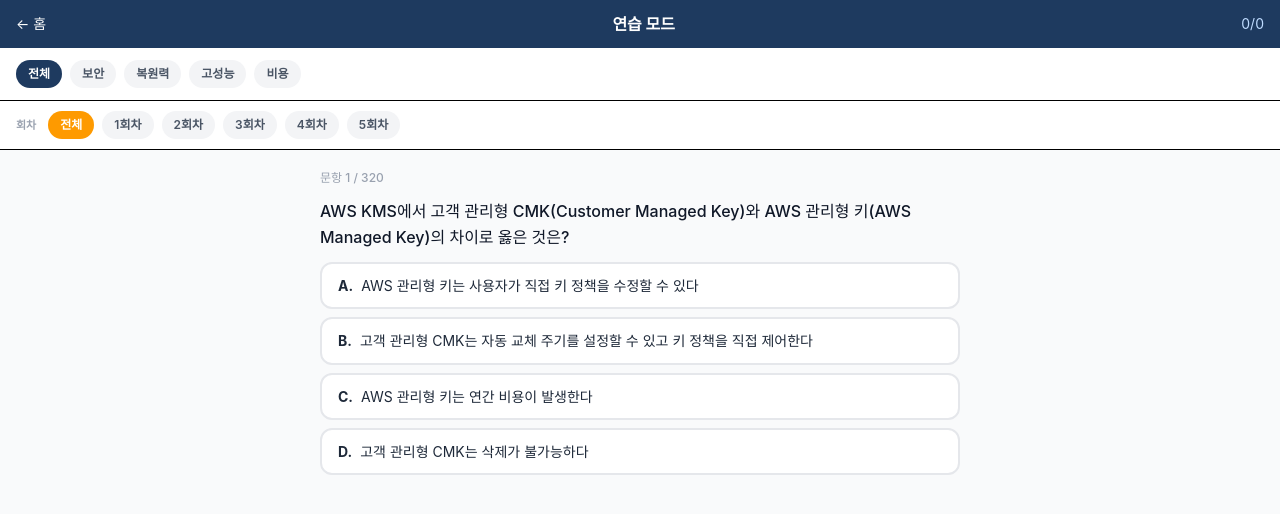
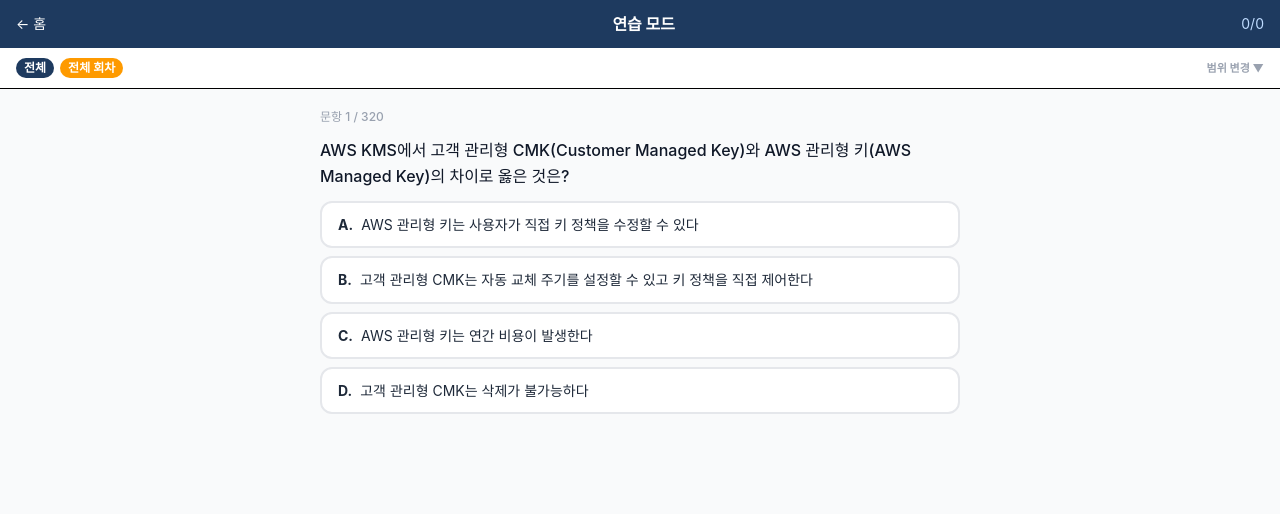
Before and after one commit to zubene1013/cbt, a React (Vite) app: page /practice in a window 1280 px wide. Shown: the top 514 px of the page. Built offline with nearby package versions, Linux system fonts and the light colour scheme.

Commit message:
연습 모드 필터 접기/펼치기 추가

```diff
--- a/src/pages/Practice.tsx
+++ b/src/pages/Practice.tsx
@@ -29,6 +29,8 @@ export default function Practice() {
   const navigate = useNavigate();
   const [filter, setFilter] = useState<DomainFilter>('all');
   const [round, setRound] = useState<RoundFilter>('all');
+  // 문제 풀 때는 필터를 숨겨 화면을 비운다 — 요약 바를 눌러 펼침
+  const [showFilters, setShowFilters] = useState(false);
   const [qList, setQList] = useState(() => pickQuestions(allQuestions as any, 'all', 'all'));
   const [idx, setIdx] = useState(0);
   const [selected, setSelected] = useState<number | number[] | undefined>(undefined);
@@ -37,6 +39,12 @@ export default function Practice() {
   const [total, setTotal] = useState(0);
 
   const q = qList[idx];
+
+  // 접힌 상태에서도 현재 범위를 알 수 있게 요약 라벨을 만든다
+  const currentDomainLabel = FILTERS.find(f => f.value === filter)?.label ?? '전체';
+  const currentRoundLabel = round === 'all'
+    ? '전체 회차'
+    : `${round}회차`;
 
   /** 도메인·회차 중 하나가 바뀌면 문제 목록과 점수를 새로 시작한다 */
   function rebuild(nextDomain: DomainFilter, nextRound: RoundFilter) {
@@ -107,8 +115,29 @@ export default function Practice() {
         <span className="text-blue-200 text-sm">{correct}/{total}</span>
       </div>
 
+      {/* 필터 요약 바 — 누르면 아래 필터가 펼쳐진다 */}
+      <button
+        onClick={() => setShowFilters(v => !v)}
+        className="flex items-center justify-between px-4 py-2.5 bg-white border-b w-full"
+      >
+        <span className="flex items-center gap-1.5 text-xs">
+          <span className="px-2 py-0.5 rounded-full bg-[#1e3a5f] text-white font-semibold">
+            {currentDomainLabel}
+          </span>
+          <span className="px-2 py-0.5 rounded-full bg-amber-500 text-white font-semibold">
+            {currentRoundLabel}
+          </span>
+        </span>
+        <span className="text-[11px] text-gray-400 font-semibold">
+          {showFilters ? '접기 ▲' : '범위 변경 ▼'}
+        </span>
+      </button>
+
+      {showFilters && (
+        <>
           {/* 도메인 필터 */}
-      <div className="flex gap-2 px-4 py-3 overflow-x-auto bg-white border-b">
+          <div className="flex gap-2 px-4 py-3 overflow-x-auto bg-white border-b items-center">
+            <span className="text-[11px] text-gray-400 font-semibold whitespace-nowrap pr-1">종류</span>
             {FILTERS.map(f => (
               <button
                 key={f.value}
@@ -135,6 +164,8 @@ export default function Practice() {
               </button>
             ))}
           </div>
+        </>
+      )}
 
       {/* 문제 */}
       <div className="flex-1 px-4 py-5 flex flex-col gap-4 max-w-2xl mx-auto w-full">
```
Lines whose indentation alone changed are shown as unchanged.
